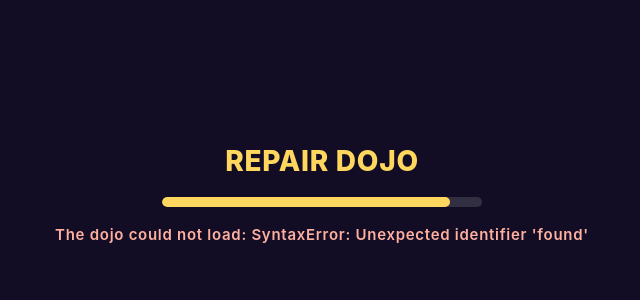
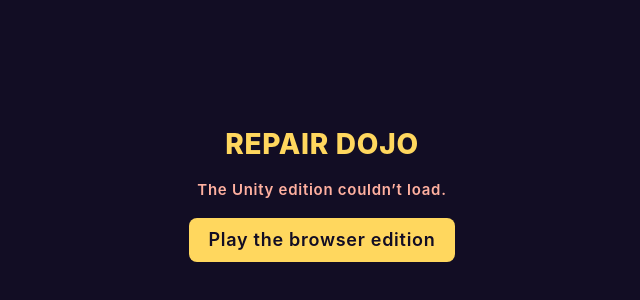
Before and after one commit to GordonUSC/repair-dojo, a plain HTML site: page unity/index.html in a window 1280 px wide. Shown: the part 206-506 px from the top of the page, without its empty margins (318-958 px from the left). Drawn offline with Linux system fonts and the light colour scheme; no server answers.

Commit message:
Repair Dojo: offer browser game when Unity cannot launch

```diff
--- a/unity/index.html
+++ b/unity/index.html
@@ -15,17 +15,33 @@
       #dojo-bar { width: min(60vw, 320px); height: 10px; border-radius: 6px; background: rgba(255,255,255,.14); overflow: hidden; }
       #dojo-fill { width: 0%; height: 100%; background: #ffd75e; border-radius: 6px; transition: width .2s ease-out; }
       #dojo-err { display: none; max-width: 80vw; color: #ffb0a0; font-size: 15px; text-align: center; }
+      #dojo-fallback { display: none; pointer-events: auto; align-items: center; justify-content: center; min-height: 44px; padding: 0 20px; border-radius: 8px; background: #ffd75e; color: #120d24; text-align: center; text-decoration: none; }
+      #dojo-fallback:focus-visible { outline: 3px solid #fff6e2; outline-offset: 4px; }
+      #dojo-load.failed #dojo-fallback { display: inline-flex; }
+      #dojo-load.failed #dojo-bar, #dojo-load.failed #dojo-msg { display: none; }
     </style>
   </head>
   <body>
     <canvas id="unity-canvas" tabindex="-1"></canvas>
-    <div id="dojo-load"><div class="t">REPAIR DOJO</div><div id="dojo-bar"><div id="dojo-fill"></div></div><div id="dojo-msg">Loading the dojo...</div><div id="dojo-err"></div></div>
+    <div id="dojo-load"><div class="t">REPAIR DOJO</div><div id="dojo-bar"><div id="dojo-fill"></div></div><div id="dojo-msg">Loading the dojo...</div><div id="dojo-err" role="alert"></div><a id="dojo-fallback" href="../">Play the browser edition</a></div>
     <script src="Build/WebGL.loader.js"></script>
     <script>
       var canvas = document.querySelector("#unity-canvas");
       // keep the page from scrolling or zooming under the game on phones
       ["touchmove", "gesturestart", "dblclick"].forEach(function (n) { document.addEventListener(n, function (e) { e.preventDefault(); }, { passive: false }); });
       window.dojoErrors = [];
+      function showLaunchFailure(msg) {
+        window.dojoErrors.push(String(msg));
+        document.getElementById("dojo-load").classList.add("failed");
+        var e = document.getElementById("dojo-err");
+        e.style.display = "block";
+        e.textContent = /WebGL/i.test(String(msg))
+          ? "The Unity edition couldn’t start with your browser’s graphics settings."
+          : "The Unity edition couldn’t load.";
+      }
+      if (typeof createUnityInstance !== "function") {
+        showLaunchFailure("Unity loader unavailable");
+      } else {
       createUnityInstance(canvas, {
         arguments: [],
         dataUrl: "Build/WebGL.data.unityweb",
@@ -39,7 +55,8 @@
         showBanner: function (msg, type) { if (type === "error") { window.dojoErrors.push(msg); } console.warn("unity:", type, msg); },
       }, function (p) { document.getElementById("dojo-fill").style.width = Math.round(p * 100) + "%"; })
       .then(function (inst) { window.unityInstance = inst; document.getElementById("dojo-load").style.display = "none"; canvas.focus(); })
-      .catch(function (msg) { window.dojoErrors.push(String(msg)); var e = document.getElementById("dojo-err"); e.style.display = "block"; e.textContent = "The dojo could not load: " + msg; document.getElementById("dojo-msg").style.display = "none"; });
+      .catch(showLaunchFailure);
+      }
     </script>
   </body>
 </html>
```
